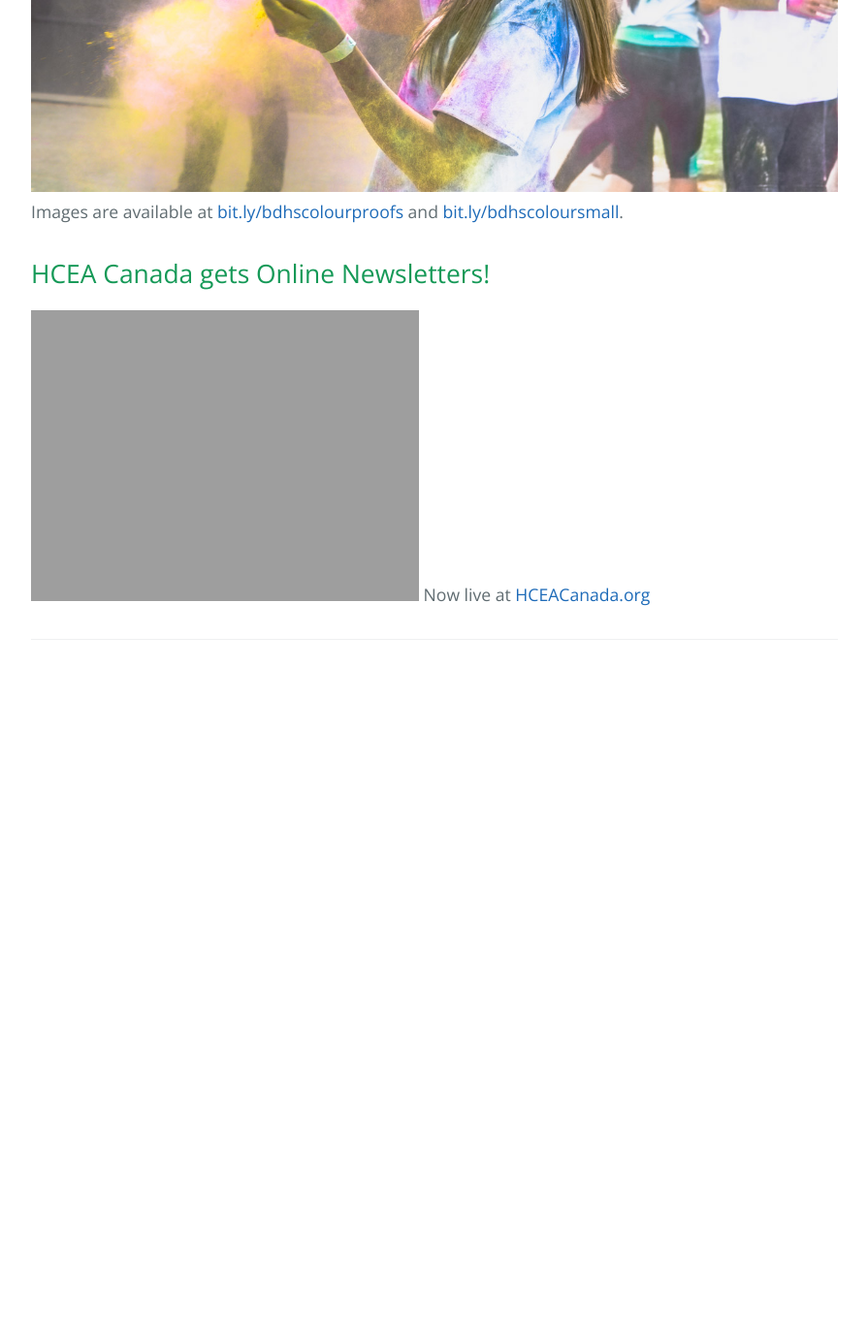
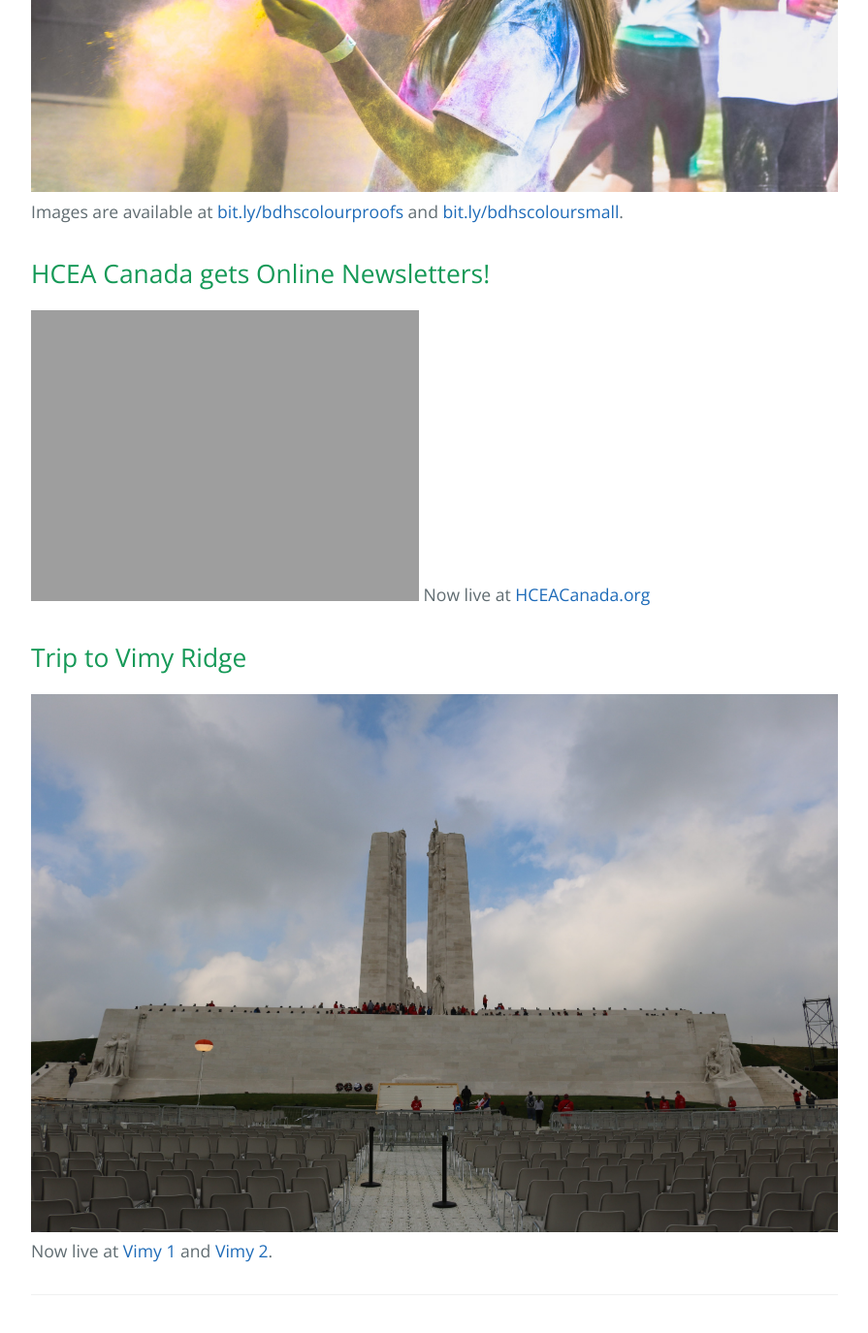
Before and after one commit to brettpetch/brettpetch.github.io, a Jekyll site: the page built from index.md, in a window 1280 px wide and 1400 px high, scrolled down 1642 px. Shown: the top 1375 px of the window at 97% size, without its empty margins (192-1087 px from the left). Built offline with Jekyll 4.4.1, drawn with Linux system fonts in a browser that asks for light colours; our own code applies the rules of GitHub Pages for plain Markdown files; before the commit the page ends 2366 px from its top, so only the background shows below that.

Commit message:
Commit Vimy

```diff
--- a/index.md
+++ b/index.md
@@ -21,3 +21,7 @@ Images are available at [bit.ly/bdhscolourproofs](http://bit.ly/bdhscolourproofs
 ## HCEA Canada gets Online Newsletters!
 ![Screenshot](https://brettpetch.github.io/assets/img/hcea/newsletterlanding.png)
 Now live at [HCEACanada.org](https://hceacanada.org/membership/newsletter-2/)
+
+## Trip to Vimy Ridge
+![Vimy Ridge 1](https://brettpetch.github.io/assets/img/Vimy.jpg)
+Now live at [Vimy 1](https://bit.ly/Vimy100-1) and [Vimy 2](https://bit.ly/Vimy100-2).
```
Also changed, not shown: assets/img/Vimy.jpg (added), 2 other files.
